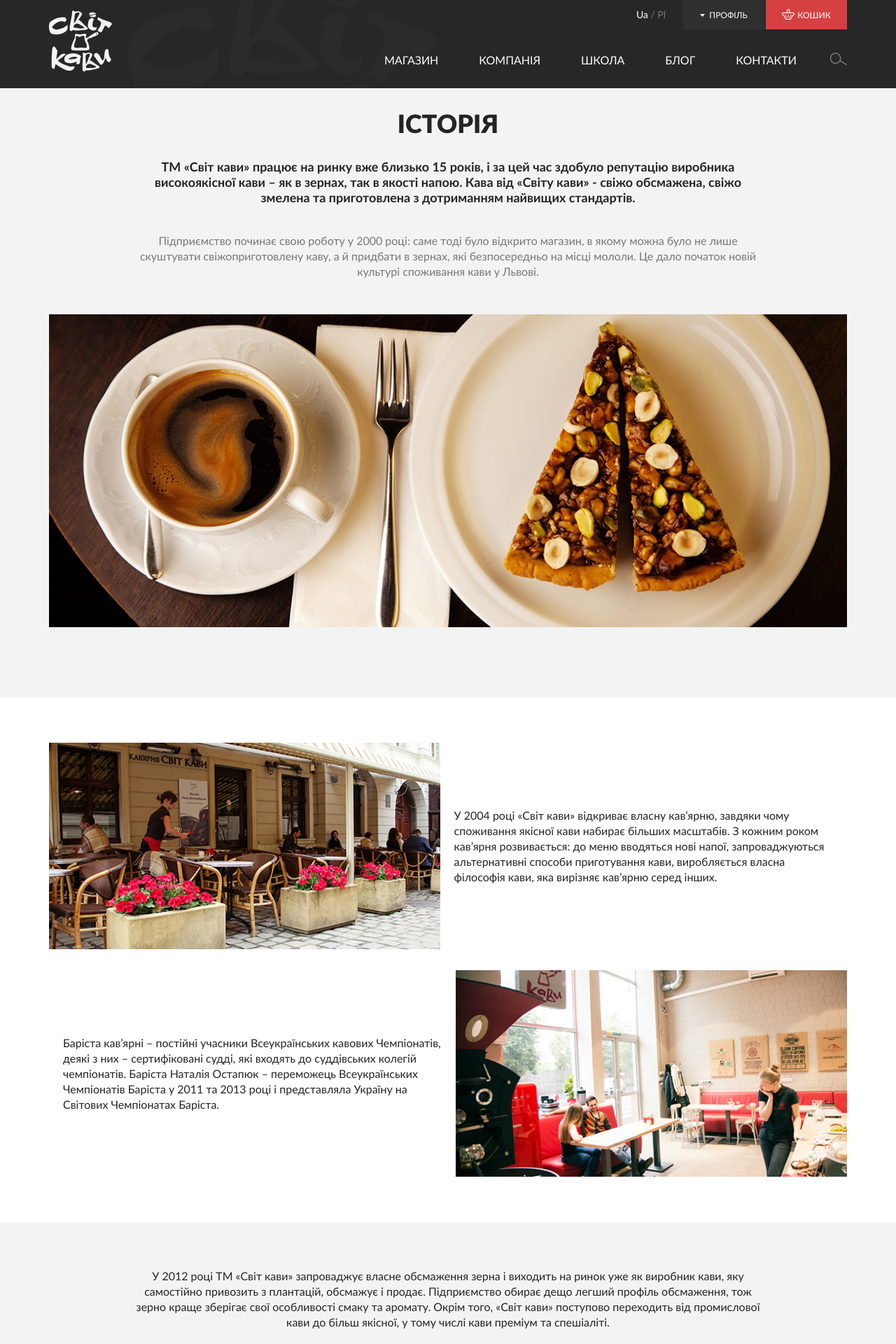
After one commit to andriytereschuk/kava, a PHP site: page /history.php in a window 1280 px wide. The commit adds this page. Shown: the top 1920 px of the page at 70% size. Run offline with PHP 8.4, Linux system fonts and the light colour scheme.

Commit message:
history,fraichaizng,vakansii

```diff
--- /dev/null
+++ b/history.php
@@ -0,0 +1,8 @@
+<?php
+	include_once('inc/head.php');
+	include_once('inc/header-login.php');
+
+	include_once('inc/history.php');
+
+	include_once('inc/footer.php');
+?>
--- /dev/null
+++ b/inc/history.php
@@ -0,0 +1,66 @@
+<section class="history">
+	<div class="container">
+		<h1>Історія</h1>
+	</div>
+
+	<div class="container">
+		<div class="cafe-desc">
+			<p style="font-size:18px;"><b>ТМ «Світ кави» працює на ринку вже близько 15 років, і за цей час здобуло репутацію
+виробника високоякісної кави – як в зернах, так в якості напою. Кава від «Світу кави» - свіжо
+обсмажена, свіжо змелена та приготовлена з дотриманням найвищих стандартів.</b></p>
+
+			<p style="color:#777">Підприємство починає свою роботу у 2000 році: саме тоді було відкрито магазин, в якому можна було
+не лише скуштувати свіжоприготовлену каву, а й придбати в зернах, які безпосередньо на місці мололи.
+Це дало початок новій культурі споживання кави у Львові.</p>
+
+				<img src="images/history.jpg" alt="">
+		</div>
+	</div>
+</section>
+
+<section class="history2">
+	<div class="container">
+		<div class="row">
+			<div class="col-xs-12">
+				<div class="history-desc">
+					<img src="images/history2.jpg" alt="">
+					<p>У 2004 році «Світ кави» відкриває власну кав’ярню, завдяки чому споживання якісної кави набирає більших масштабів. З кожним роком кав’ярня розвивається: до меню вводяться нові напої, запроваджуються альтернативні способи приготування кави, виробляється власна філософія кави, яка вирізняє кав’ярню серед інших. </p>
+				</div>
+
+				<div class="history-desc">
+					<p>Баріста кав’ярні – постійні учасники Всеукраїнських кавових Чемпіонатів, деякі з них – сертифіковані судді, які входять до суддівських колегій чемпіонатів. Баріста Наталія Остапюк – переможець Всеукраїнських Чемпіонатів Баріста у 2011 та 2013 році і представляла Україну на
+Світових Чемпіонатах Баріста.</p>
+					<img src="images/history3.jpg" alt="">
+				</div>
+			</div>
+		</div>
+	</div>
+</section>
+
+<section class="history">
+	<div class="container">
+		<div class="cafe-desc">
+			<br><br><br>
+			<p>У 2012 році ТМ «Світ кави» запроваджує власне обсмаження зерна і виходить на ринок уже як виробник кави, яку самостійно  привозить
+з плантацій, обсмажує і продає. Підприємство обирає дещо легший профіль обсмаження, тож зерно краще зберігає свої
+особливості смаку та аромату. Окрім того, «Світ кави» поступово переходить від
+промислової кави до більш якісної, у тому числі кави преміум та спешіаліті. </p>
+
+				<img src="images/history4.jpg" alt="">
+
+			<p>Особливість цієї кави в тім, що відомий увесь її шлях – він фермера до кінцевого споживача. При цьому до кожного з етапів
+існують високі вимоги: тільки за умови, що кава бездоганно пройшла усі етапи (збір, обробка, зберігання, доставка,
+обсмажування, пакування, приготування) вона має право називатися спешіаліті.</p>
+		</div>
+	</div>
+</section>
+
+<section class="history3">
+	<script>
+	$(function() {
+		$('#content').addClass('content-map');
+	});
+	</script>
+	<h3>ТМ «Світ кави» пропонує майже 30 сортів кави. <br>
+Окрім того, кава від «Світу кави» - тільки свіжого обсмаження. </h3>
+</section>
--- a/scss/custom/_responsive.scss
+++ b/scss/custom/_responsive.scss
@@ -39,6 +39,7 @@
 }
 
 @media (max-width: $screen-md-max) {
+
 	.p-grid-item {
 	  height: 380px;
 	  padding: 15px;
@@ -176,13 +177,26 @@
 		width: 100%;
 	}
 
+	.cafe-desc p {
+		width: 90%;
+	}
+
 }
 
 // end $screen-md-max
 
 @media (max-width: $screen-sm-max) {
+	.history2 {
+		background-color: #fff;
+		padding: 0;
+	}
+
+	.history-desc {
+		padding: 0;
+	}
+
 	.cafe-desc p {
-		margin-top: 0;
+		width: 100%;
 	}
 
 	.p-grid-item {
@@ -580,6 +594,30 @@
 		width: 100%;
 	}
 
+	.v-table {
+		margin-bottom: 60px;
+
+		th {
+			background-color: #fff;
+			padding-left: 10px;
+
+			&:first-child {
+				padding-left: 30px;
+			}
+		}
+
+		td {
+			height: 120px;
+			padding-left: 10px;
+			font-size: 14px;
+			line-height: 16px;
+
+			&:first-child {
+				padding-left: 30px;
+			}
+		}
+	}
+
 }
 
 // end $screen-sm-max
@@ -593,6 +631,67 @@
 }
 
 @media (max-width: $screen-xs-max) {
+	.x-scroll {
+		overflow-x: auto;
+		margin-bottom: 40px;
+	}
+
+	.v-table {
+		margin-bottom: 0;
+
+		th {
+			background-color: #fff;
+			padding-left: 10px;
+
+			&:first-child {
+				padding-left: 10px;
+			}
+		}
+
+		td {
+			height: 100px;
+			padding-left: 10px;
+			white-space: nowrap;
+
+			&:first-child {
+				padding-left: 10px;
+			}
+		}
+
+		.red-btn {
+			font-size: 12px;
+			white-space: nowrap;
+		}
+	}
+
+	.history3 {
+		height: 210px;
+	}
+
+	.history3 h3 {
+	  font-size: 17px;
+	  line-height: 26px;
+	}
+
+	.history-desc {
+		display: block;
+
+		img {
+			margin: 0;
+			width: 100%;
+			width: calc(100% + 30px);
+			position: relative;
+			left: -15px;
+		}
+
+		p {
+			margin: 20px 0;
+			padding: 0;
+			color: $black;
+			width: 100%;
+		}
+	}
+
 	.partners-txt p {
 	  font-size: 17px;
 	}
--- a/scss/custom/_style.scss
+++ b/scss/custom/_style.scss
@@ -31,6 +31,10 @@
          url('fonts/lato/lato-black-webfont.ttf') format('truetype');
     font-style: normal;
     font-weight: normal;
+}
+
+table {
+	width: 100%;
 }
 
 .h2 {
@@ -1954,7 +1958,7 @@ article, .cafe-desc {
 	h1 {
 		font-size: 30px;
 		line-height: 30px;
-		margin: 0 0 15px 0;
+		margin: 0 0 20px 0;
 		font-weight: bold;
 		text-align: left;
 		text-transform: none;
@@ -2524,11 +2528,20 @@ article, .cafe-desc {
 	img {
 		margin-bottom: 50px;
 		max-width: 100%;
+		padding-top: 10px;
+	}
+
+	h2 {
+		margin-bottom: 20px;
 	}
 
 	p {
 		text-align: center;
 		color: $black;
+		width: 80%;
+		margin-left: auto;
+		margin-right: auto;
+		margin-top: 0;
 	}
 
 	iframe {
@@ -2537,18 +2550,6 @@ article, .cafe-desc {
 		padding: 15px;
 		background-color: #fff;
 		margin: 30px 0;
-	}
-
-	h1 {
-
-	}
-
-	h2 {
-
-	}
-
-	h3 {
-
 	}
 }
 
@@ -3378,3 +3379,78 @@ hr {
 			@include scale(1);
 	}
 }
+
+.history p {
+	margin-bottom: 40px;
+}
+
+.history2 {
+	background-color: #fff;
+	padding: 50px 0;
+}
+
+.history-desc {
+	padding: 15px 0;
+	@include flexblok();
+
+	img {
+		margin: auto;
+		width: 49%;
+	}
+
+	p {
+		margin: auto;
+		padding: 0 20px;
+		color: $black;
+		width: 51%;
+	}
+}
+
+.history3 {
+	background-image: url(../images/history-bg.jpg);
+	height: 330px;
+	background-size: cover;
+	background-repeat: no-repeat;
+	background-position: center 0;
+	@include flexblok();
+
+	h3 {
+		color: #fff;
+		font-size: 24px;
+		line-height: 36px;
+		margin: auto;
+		text-align: center;
+	}
+}
+
+.v-table {
+	margin-bottom: 60px;
+
+	th {
+		background-color: #fff;
+		padding-left: 20px;
+		font-size: 14px;
+		color: $light;
+		font-weight: normal;
+		height: 56px;
+		text-align: left;
+
+		&:first-child {
+			padding-left: 60px;
+		}
+	}
+
+	td {
+		border-bottom: 1px solid $border;
+		height: 140px;
+		padding-left: 20px;
+
+		&:first-child {
+			padding-left: 60px;
+		}
+	}
+}
+
+.position {
+	color: $brown;
+}
```
Also changed, not shown: fraichaizing.php (added, +8 -0 lines), inc/fraichaizing.php (added, +36 -0 lines), inc/vakancii.php (added, +77 -0 lines), vakancii.php (added, +8 -0 lines), css/site.css, images/fraichize.jpg (added), images/history-bg.jpg (added), images/history.jpg (added), images/history2.jpg (added), images/history3.jpg (added), images/history4.jpg (added).
